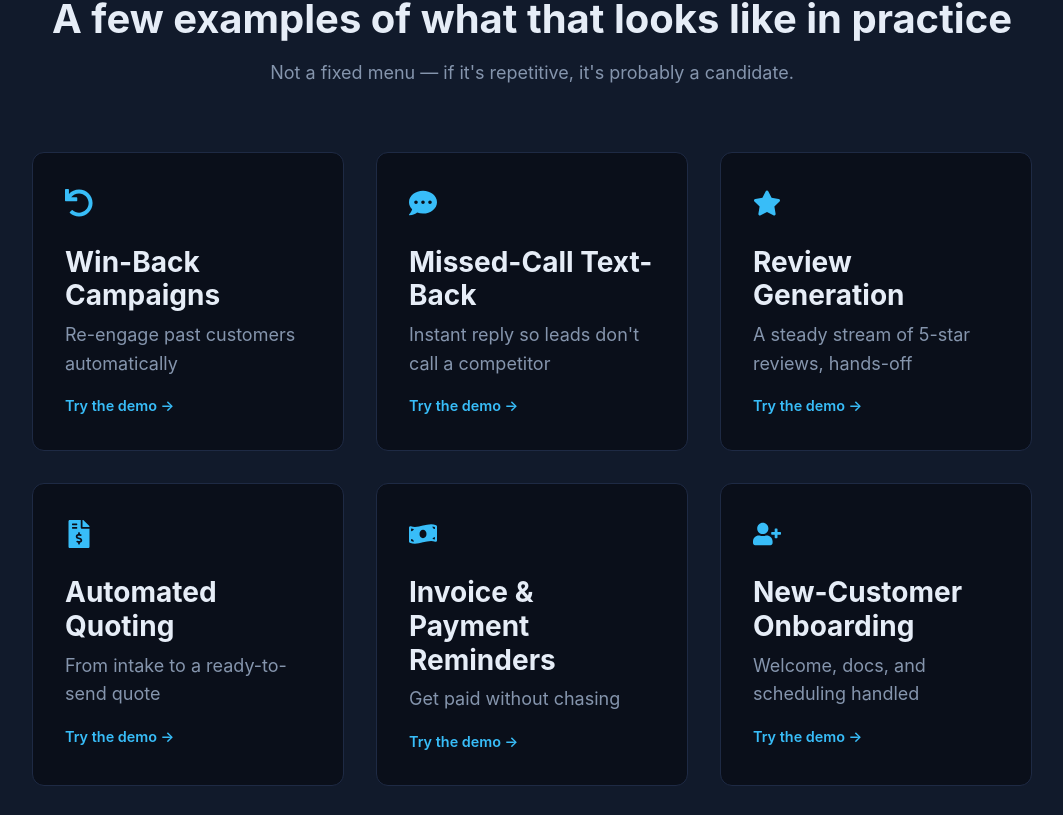
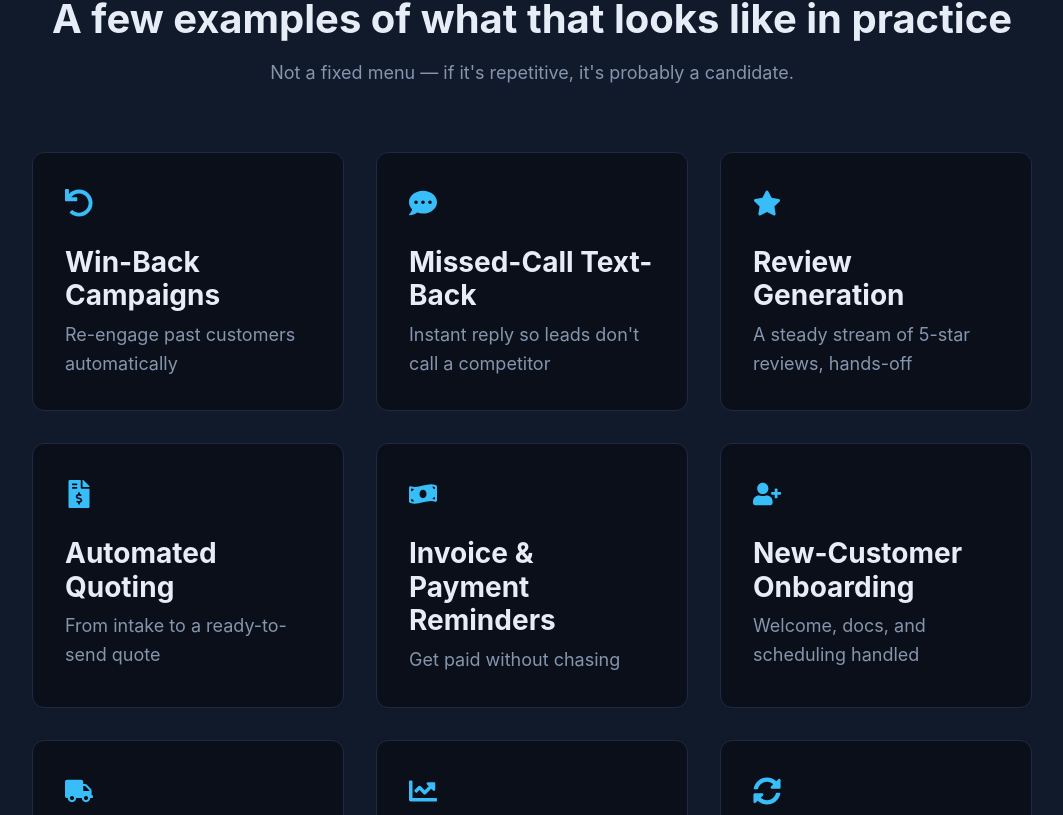
Before and after one commit to paradigmbrian/consulting, a React (Vite) app: page /services/automated-workflows in a window 1280 px wide. Shown: the part 1345-2160 px from the top of the page, without its empty margins (108-1171 px from the left). Built offline with nearby package versions, Linux system fonts and the light colour scheme.

Commit message:
feat: drive automated-workflows cards from a workflows data module

```diff
--- a/src/components/AutomatedWorkflows.css
+++ b/src/components/AutomatedWorkflows.css
@@ -260,7 +260,7 @@
 }
 
 .aw-example-card-link::after {
-  content: "Try the demo →";
+  content: "See how it works →";
   display: block;
   margin-top: var(--spacing-sm);
   color: var(--color-primary);
--- a/src/components/AutomatedWorkflows.tsx
+++ b/src/components/AutomatedWorkflows.tsx
@@ -1,23 +1,9 @@
-import {
-  FaCalendarAlt,
-  FaUndo,
-  FaCommentDots,
-  FaStar,
-  FaFileInvoiceDollar,
-  FaMoneyBillWave,
-  FaUserPlus,
-  FaTruck,
-  FaChartLine,
-  FaSyncAlt,
-  FaPhone,
-  FaCogs,
-  FaRocket,
-} from "react-icons/fa";
+import { FaCalendarAlt, FaPhone, FaCogs, FaRocket } from "react-icons/fa";
 import type { IconType } from "react-icons";
 import { Link } from "react-router-dom";
+import { CALENDLY_URL } from "../data/site";
+import { workflows, workflowPath } from "../data/workflows";
 import "./AutomatedWorkflows.css";
-
-const CALENDLY_URL = "https://calendly.com/brian-paradigmshiftdev/30min";
 
 const automatableWork: string[] = [
   "Chasing leads and following up",
@@ -26,70 +12,6 @@ const automatableWork: string[] = [
   "Reviews and reputation",
   "Moving data between the tools you already use",
   "Knowing what's actually working",
-];
-
-interface Example {
-  icon: IconType;
-  title: string;
-  description: string;
-  to?: string;
-}
-
-const examples: Example[] = [
-  {
-    icon: FaUndo,
-    title: "Win-Back Campaigns",
-    description: "Re-engage past customers automatically",
-    to: "/demos/win-back-campaign",
-  },
-  {
-    icon: FaCommentDots,
-    title: "Missed-Call Text-Back",
-    description: "Instant reply so leads don't call a competitor",
-    to: "/demos/missed-call-text-back",
-  },
-  {
-    icon: FaStar,
-    title: "Review Generation",
-    description: "A steady stream of 5-star reviews, hands-off",
-    to: "/demos/review-generation",
-  },
-  {
-    icon: FaFileInvoiceDollar,
-    title: "Automated Quoting",
-    description: "From intake to a ready-to-send quote",
-    to: "/demos/automated-quoting",
-  },
-  {
-    icon: FaMoneyBillWave,
-    title: "Invoice & Payment Reminders",
-    description: "Get paid without chasing",
-    to: "/demos/invoice-reminders",
-  },
-  {
-    icon: FaUserPlus,
-    title: "New-Customer Onboarding",
-    description: "Welcome, docs, and scheduling handled",
-    to: "/demos/onboarding",
-  },
-  {
-    icon: FaTruck,
-    title: "Job Scheduling & Dispatch",
-    description: "Right job, right person, customer notified",
-    to: "/demos/dispatch",
-  },
-  {
-    icon: FaChartLine,
-    title: "Weekly Owner Reports",
-    description: "The numbers that matter, in your inbox",
-    to: "/demos/weekly-reports",
-  },
-  {
-    icon: FaSyncAlt,
-    title: "Tool-to-Tool Sync",
-    description: "Stop retyping the same data twice",
-    to: "/demos/tool-sync",
-  },
 ];
 
 interface Step {
@@ -185,29 +107,27 @@ const AutomatedWorkflows = () => {
               Not a fixed menu — if it's repetitive, it's probably a candidate.
             </p>
             <div className="aw-examples-grid">
-              {examples.map((example) => {
-                const Icon = example.icon;
+              {workflows.map((workflow) => {
+                const Icon = workflow.icon;
                 const inner = (
                   <>
                     <div className="aw-example-icon">
                       <Icon />
                     </div>
-                    <h3 className="aw-example-title">{example.title}</h3>
-                    <p className="aw-example-description">
-                      {example.description}
-                    </p>
+                    <h3 className="aw-example-title">{workflow.label}</h3>
+                    <p className="aw-example-description">{workflow.cardSummary}</p>
                   </>
                 );
-                return example.to ? (
+                return workflow.published ? (
                   <Link
-                    key={example.title}
-                    to={example.to}
+                    key={workflow.slug}
+                    to={workflowPath(workflow.slug)}
                     className="aw-example-card aw-example-card-link"
                   >
                     {inner}
                   </Link>
                 ) : (
-                  <div key={example.title} className="aw-example-card">
+                  <div key={workflow.slug} className="aw-example-card">
                     {inner}
                   </div>
                 );
--- /dev/null
+++ b/src/data/site.ts
@@ -0,0 +1 @@
+export const CALENDLY_URL = "https://calendly.com/brian-paradigmshiftdev/30min";
--- /dev/null
+++ b/src/data/workflows.ts
@@ -0,0 +1,129 @@
+import {
+  FaUndo,
+  FaCommentDots,
+  FaStar,
+  FaFileInvoiceDollar,
+  FaMoneyBillWave,
+  FaUserPlus,
+  FaTruck,
+  FaChartLine,
+  FaSyncAlt,
+} from "react-icons/fa";
+import type { IconType } from "react-icons";
+
+export interface Stat {
+  value: string; // the figure, e.g. a percentage or dollar range
+  label: string; // what it measures, in plain language
+  source: string; // publication + year, shown on the page
+  sourceUrl: string; // required — no stat without a source
+}
+
+export interface WorkflowCard {
+  slug: string;
+  label: string;
+  icon: IconType;
+  cardSummary: string;
+  hasDemo: boolean;
+}
+
+export interface WorkflowContent {
+  hero: { headline: string; subhead: string };
+  stats: Stat[]; // empty ⇒ section omitted
+  painPoints: string[];
+  mechanism: { title: string; description: string }[];
+  faq: { q: string; a: string }[];
+}
+
+/**
+ * `published: true` requires the page content to exist. An unpublished
+ * workflow cannot carry half-written copy, and a published one cannot be
+ * missing it.
+ */
+export type PublishedWorkflow = WorkflowCard &
+  WorkflowContent & { published: true };
+
+export type Workflow = (WorkflowCard & { published: false }) | PublishedWorkflow;
+
+export const workflows: Workflow[] = [
+  {
+    slug: "win-back-campaigns",
+    label: "Win-Back Campaigns",
+    icon: FaUndo,
+    cardSummary: "Re-engage past customers automatically",
+    hasDemo: true,
+    published: false,
+  },
+  {
+    slug: "missed-call-text-back",
+    label: "Missed-Call Text-Back",
+    icon: FaCommentDots,
+    cardSummary: "Instant reply so leads don't call a competitor",
+    hasDemo: true,
+    published: false,
+  },
+  {
+    slug: "review-generation",
+    label: "Review Generation",
+    icon: FaStar,
+    cardSummary: "A steady stream of 5-star reviews, hands-off",
+    hasDemo: true,
+    published: false,
+  },
+  {
+    slug: "automated-quoting",
+    label: "Automated Quoting",
+    icon: FaFileInvoiceDollar,
+    cardSummary: "From intake to a ready-to-send quote",
+    hasDemo: true,
+    published: false,
+  },
+  {
+    slug: "invoice-reminders",
+    label: "Invoice & Payment Reminders",
+    icon: FaMoneyBillWave,
+    cardSummary: "Get paid without chasing",
+    hasDemo: true,
+    published: false,
+  },
+  {
+    slug: "new-customer-onboarding",
+    label: "New-Customer Onboarding",
+    icon: FaUserPlus,
+    cardSummary: "Welcome, docs, and scheduling handled",
+    hasDemo: true,
+    published: false,
+  },
+  {
+    slug: "job-dispatch",
+    label: "Job Scheduling & Dispatch",
+    icon: FaTruck,
+    cardSummary: "Right job, right person, customer notified",
+    hasDemo: true,
+    published: false,
+  },
+  {
+    slug: "weekly-owner-reports",
+    label: "Weekly Owner Reports",
+    icon: FaChartLine,
+    cardSummary: "The numbers that matter, in your inbox",
+    hasDemo: true,
+    published: false,
+  },
+  {
+    slug: "tool-sync",
+    label: "Tool-to-Tool Sync",
+    icon: FaSyncAlt,
+    cardSummary: "Stop retyping the same data twice",
+    hasDemo: true,
+    published: false,
+  },
+];
+
+export const workflowPath = (slug: string): string =>
+  `/services/automated-workflows/${slug}`;
+
+export const workflowDemoPath = (slug: string): string =>
+  `${workflowPath(slug)}/demo`;
+
+export const getWorkflow = (slug: string): Workflow | undefined =>
+  workflows.find((workflow) => workflow.slug === slug);
```
